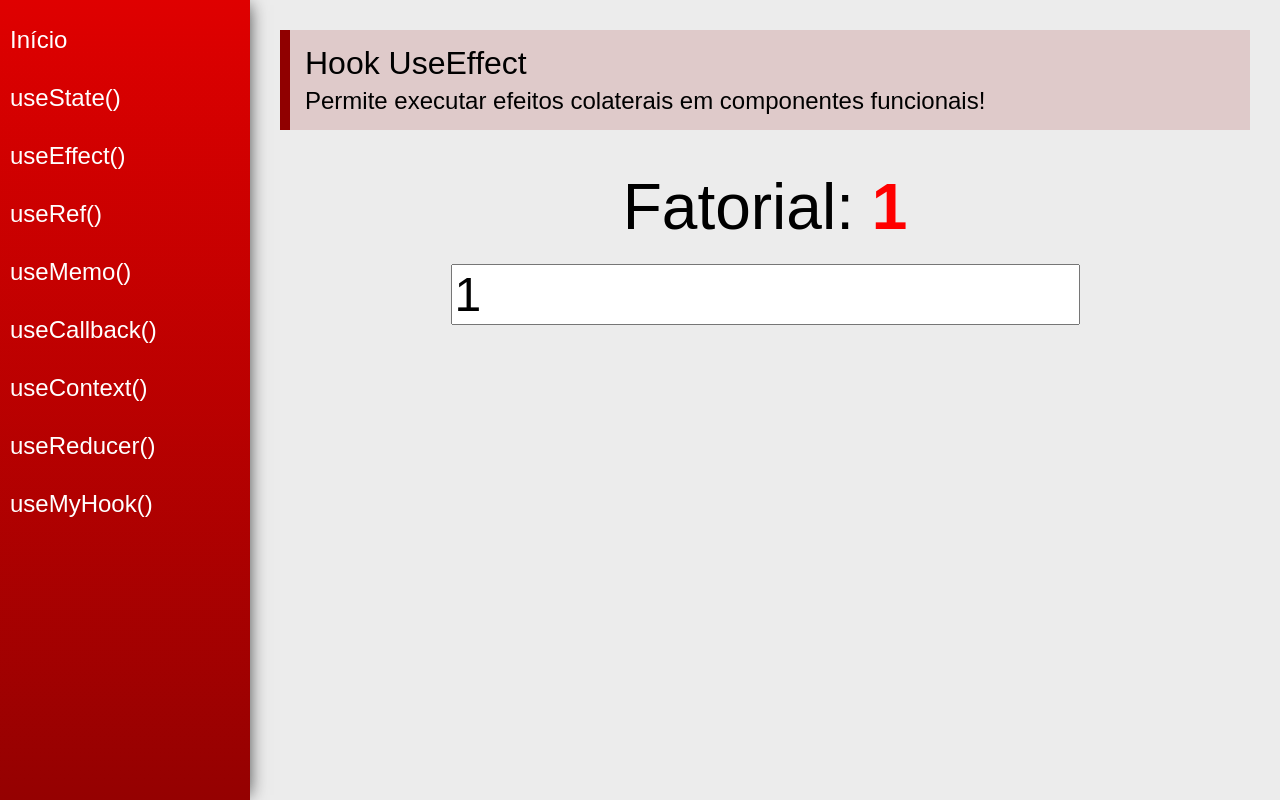
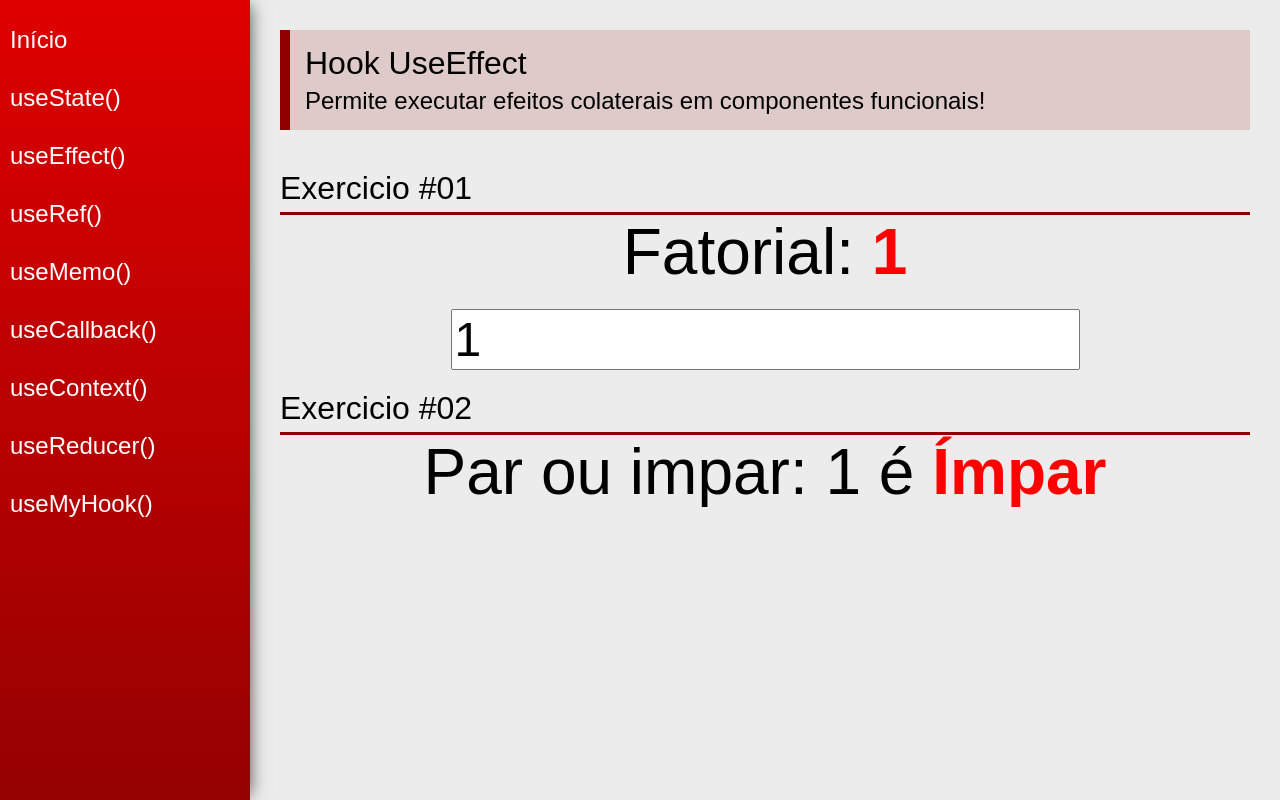
Before and after one commit to gustavo-silva-clear/React_Hooks, a React (Create React App) app: page /useEffect in a window 1280 px wide. Built offline with nearby package versions, Linux system fonts and the light colour scheme.

Commit message:
feat: useEffect challenge

```diff
--- a/src/views/examples/UseEffect.jsx
+++ b/src/views/examples/UseEffect.jsx
@@ -1,5 +1,6 @@
-import React, { useState  , useEffect} from 'react'
+import React, { useState, useEffect } from 'react'
 import PageTitle from '../../components/layout/PageTitle'
+import SectionTitle from '../../components/layout/SectionTitle'
 
 function calcFatorial(n) {
 
@@ -16,15 +17,17 @@ const UseEffect = (props) => {
     const [number, setNumber] = useState(1)
     const [fatorial, setFatorial] = useState(1)
 
+
+
     useEffect(function () {
 
         setFatorial(calcFatorial(number))
 
     }, [number])
 
-    useEffect(function() {
+    useEffect(function () {
 
-        if(fatorial > 1000000){
+        if (fatorial > 1000000) {
 
             document.title = "VIXIIIIIIIIIIIIIIIIIIIIIIIIIII!!!!!!!"
 
@@ -32,11 +35,21 @@ const UseEffect = (props) => {
 
     })
 
+    const [num, setNum] = useState("Impar")
+
+    useEffect(function(){
+
+        setNum(number % 2 === 0 ? "Par" : "Ímpar")
+
+    },[number])
     return (
         <div className="UseEffect">
             <PageTitle
                 title="Hook UseEffect"
                 subtitle="Permite executar efeitos colaterais em componentes funcionais!" />
+
+            <SectionTitle title="Exercicio #01" />
+
             <div className="center">
 
                 <div>
@@ -49,6 +62,21 @@ const UseEffect = (props) => {
                 <input type="number" className="input" value={number} onChange={e => setNumber(e.target.value)} />
             </div>
 
+
+            <SectionTitle title="Exercicio #02" />
+
+            <div className="center">
+
+                <div>
+
+                    <span className="text">Par ou impar: {number} é </span>
+                    <span className="text red">{num}</span>
+
+                </div>
+
+            </div>
+
+
         </div>
     )
 }
```
